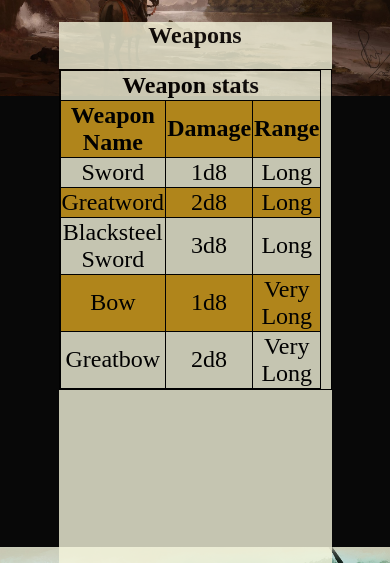
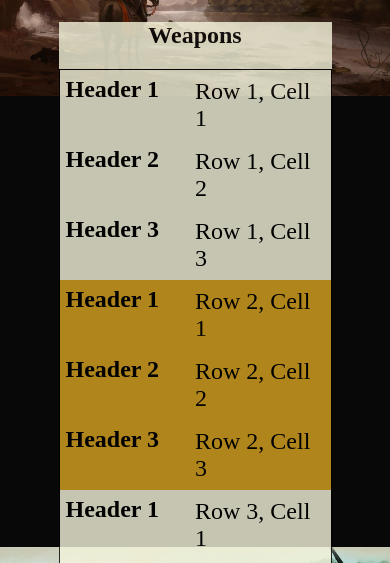
Before and after one commit to Ruffles240/A1Web1, a plain HTML site: page combat.html in a window 390 px wide. Shown: the part 453-1016 px from the top of the page. Drawn offline with Linux system fonts and the light colour scheme.

Commit message:
combat.html and aside.css modified

```diff
--- a/combat.html
+++ b/combat.html
@@ -36,22 +36,34 @@
     <article>
         <h1>Weapons</h1>
 
-        <table class="wrapper">
-            <tr><th colspan="3">Weapon stats</th></tr>
-            <tr><th>Weapon Name</th><th>Damage</th><th>Range</th></tr>
+        <table>
 
-            <tr><td>Sword</td><td>1d8</td><td>Long</td></tr>
-
-            <tr><td>Greatword</td><td>2d8</td><td>Long</td></tr>
-
-            <tr><td>Blacksteel Sword</td><td>3d8</td><td>Long</td></tr>
-
-            <tr><td>Bow</td><td>1d8</td><td>Very Long</td></tr>
-
-            <tr><td>Greatbow</td><td>2d8</td><td>Very Long</td></tr>
+                <thead>
+                <tr>
+                    <th>Header 1</th>
+                    <th>Header 2</th>
+                    <th>Header 3</th>
+                </tr>
+                </thead>
+                <tbody>
+                <tr>
+                    <td data-column="Header 1">Row 1, Cell 1</td>
+                    <td data-column="Header 2">Row 1, Cell 2</td>
+                    <td data-column="Header 3">Row 1, Cell 3</td>
+                </tr>
+                <tr>
+                    <td data-column="Header 1">Row 2, Cell 1</td>
+                    <td data-column="Header 2">Row 2, Cell 2</td>
+                    <td data-column="Header 3">Row 2, Cell 3</td>
+                </tr>
+                <tr>
+                    <td data-column="Header 1">Row 3, Cell 1</td>
+                    <td data-column="Header 2">Row 3, Cell 2</td>
+                    <td data-column="Header 3">Row 3, Cell 3</td>
+                </tr>
+                </tbody>
 
         </table>
-
 
     </article>
 </main>
--- a/styles/aside.css
+++ b/styles/aside.css
@@ -1,11 +1,44 @@
-.wrapper
-{
-
-display: grid;
-grid-template-columns: repeat(3, 1fr);
-grid-auto-rows: minmax(100px, auto);
+table {
+    border-collapse: collapse;
+    width: 100%;
+    max-width: 800px;
+    margin: 0 auto;
+    text-align: left;
 }
 
-  @media screen and (max-width: 600px) {
-.aside {display:none}
-  }
+th, td {
+    padding: 8px;
+    text-align: left;
+    border-bottom: 1px solid #ddd;
+}
+
+th {
+    background-color: #f2f2f2;
+}
+
+@media (max-width: 600px) {
+    table, thead, tbody, th, td, tr {
+        display: block;
+    }
+
+    th {
+        display: none;
+    }
+
+    td {
+        border: none;
+        position: relative;
+        padding-left: 50%;
+    }
+
+    td:before {
+        position: absolute;
+        top: 6px;
+        left: 6px;
+        width: 45%;
+        padding-right: 10px;
+        white-space: nowrap;
+        content: attr(data-column);
+        font-weight: bold;
+    }
+}
```
